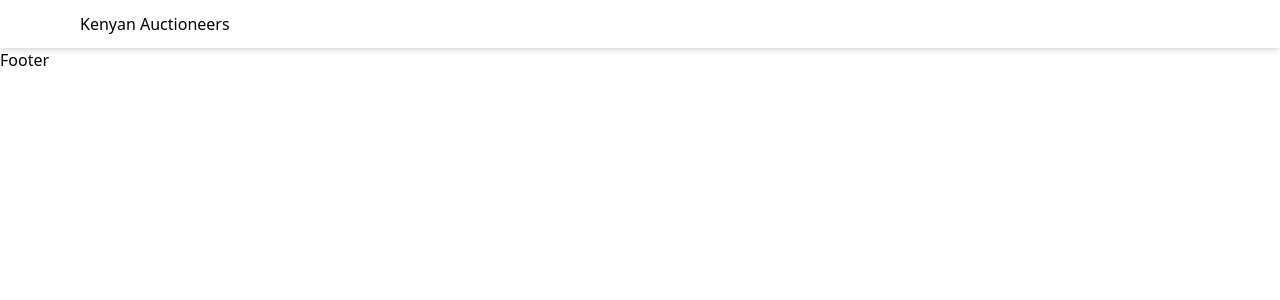
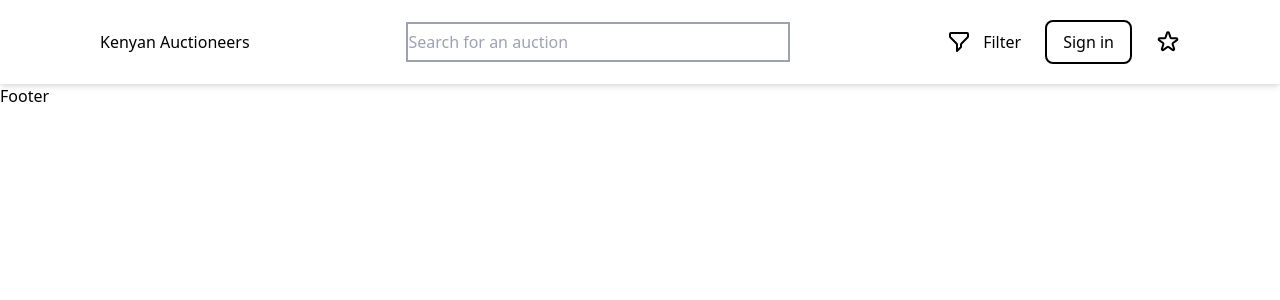
Before and after one commit to Mogakamo/kenya-auctioneers, a Next.js app: page / in a window 1280 px wide. Shown: the top 300 px of the page. Built offline with nearby package versions, Linux system fonts and the light colour scheme.

Commit message:
build: finished with the TopNavBar

```diff
--- a/modules/components/layout/PrimaryLayout.tsx
+++ b/modules/components/layout/PrimaryLayout.tsx
@@ -10,7 +10,7 @@ const PrimaryLayout: React.FC<IPrimaryLayout> = ({children}) => {
   return (
     <div>
         <TopNav />
-        {children}
+        <main className="mx-20">{children}</main>
         <Footer />
     </div>
   )
--- a/modules/components/navigation/TopNav.tsx
+++ b/modules/components/navigation/TopNav.tsx
@@ -1,15 +1,36 @@
-import React from 'react'
+import React from "react";
+import { SearchIcon, FilterIcon, StarIcon } from "@heroicons/react/outline";
 
 const TopNav = () => {
   return (
-    <div className='h-12 shadow-md flex items-center'>
-        <div className="mx-20">
-            {/* Logo */}
-            <div>Kenyan Auctioneers</div>
+    <div className="h-auto shadow-md p-5">
+      <div className="mx-20 flex items-center justify-between">
+        {/* Logo */}
+        <div>Kenyan Auctioneers</div>
+        <div>
+          <input
+            type="text"
+            placeholder="Search for an auction"
+            className="border-gray-400 border-2 h-10 w-96"
+          />
         </div>
+        <div className="flex space-x-6 items-center">
+          <div className="flex space-x-3">
+            <FilterIcon className="h-6 w-6" />
+            <h1>Filter</h1>
+          </div>
+          <div>
+            <button className="px-4 py-2 border-2 border-black rounded-lg">
+              Sign in
+            </button>
+          </div>
+          <div>
+            <StarIcon className="h-6 w-6" />
+          </div>
+        </div>
+      </div>
+    </div>
+  );
+};
 
-    </div>
-  )
-}
-
-export default TopNav
+export default TopNav;
--- a/package.json
+++ b/package.json
@@ -6,6 +6,7 @@
     "start": "next start"
   },
   "dependencies": {
+    "@heroicons/react": "^1.0.6",
     "next": "latest",
     "react": "18.1.0",
     "react-dom": "18.1.0"
```
Also changed, not shown: 1 other file (tests, documents, lock files or other folders).
